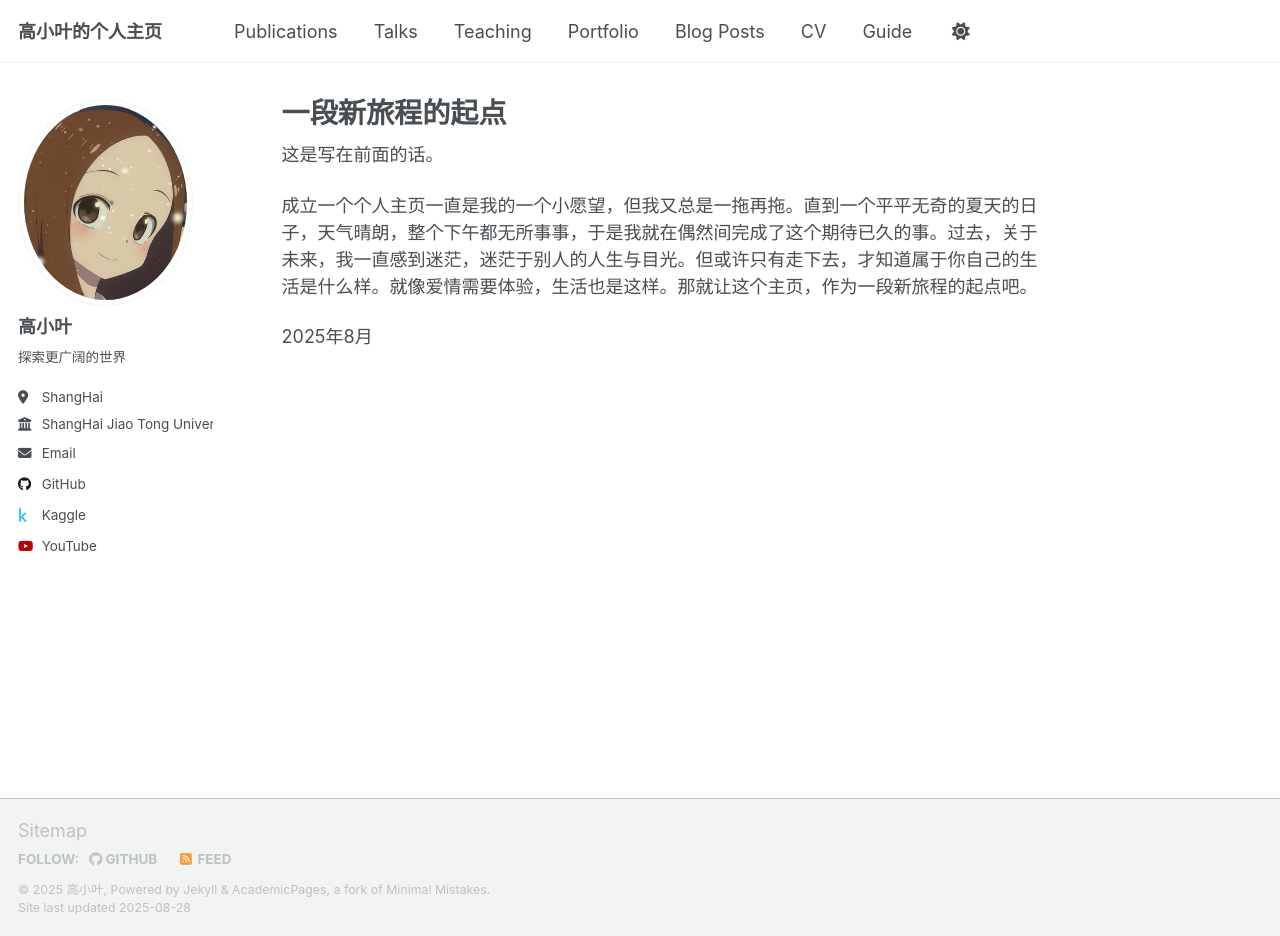
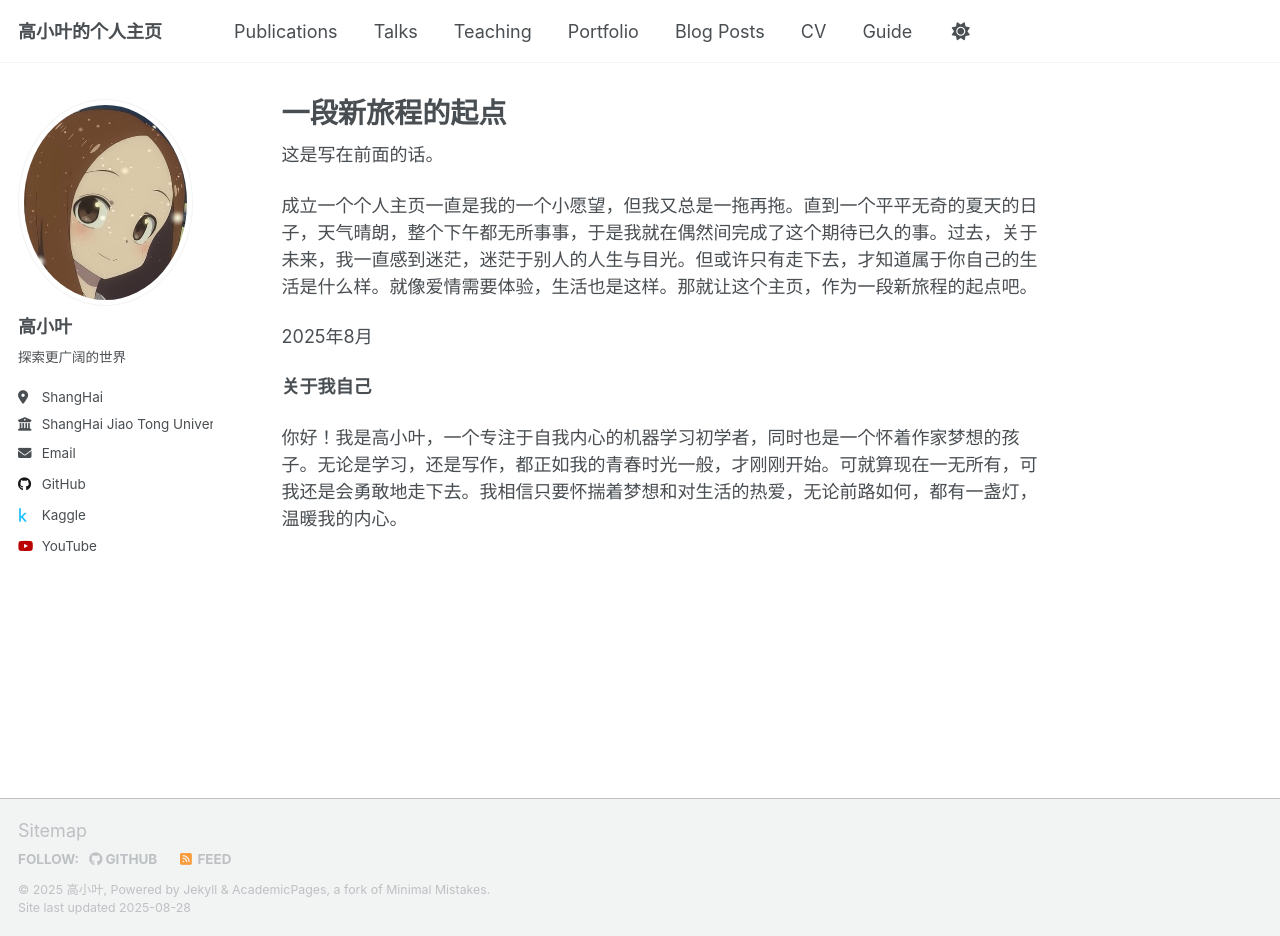
Before and after one commit to gaoyesjtu/gaoyesjtu.github.io, a Jekyll site: the page built from _pages/about.md, in a window 1280 px wide and 936 px high. Built offline with Jekyll 4.4.1, drawn with Linux system fonts in a browser that asks for light colours; a script that is not in the unit is left out.

Commit message:
Update about.md

```diff
--- a/_pages/about.md
+++ b/_pages/about.md
@@ -12,3 +12,7 @@ redirect_from:
 成立一个个人主页一直是我的一个小愿望，但我又总是一拖再拖。直到一个平平无奇的夏天的日子，天气晴朗，整个下午都无所事事，于是我就在偶然间完成了这个期待已久的事。过去，关于未来，我一直感到迷茫，迷茫于别人的人生与目光。但或许只有走下去，才知道属于你自己的生活是什么样。就像爱情需要体验，生活也是这样。那就让这个主页，作为一段新旅程的起点吧。
 
 2025年8月
+
+**关于我自己**
+
+你好！我是高小叶，一个专注于自我内心的机器学习初学者，同时也是一个怀着作家梦想的孩子。无论是学习，还是写作，都正如我的青春时光一般，才刚刚开始。可就算现在一无所有，可我还是会勇敢地走下去。我相信只要怀揣着梦想和对生活的热爱，无论前路如何，都有一盏灯，温暖我的内心。
```
